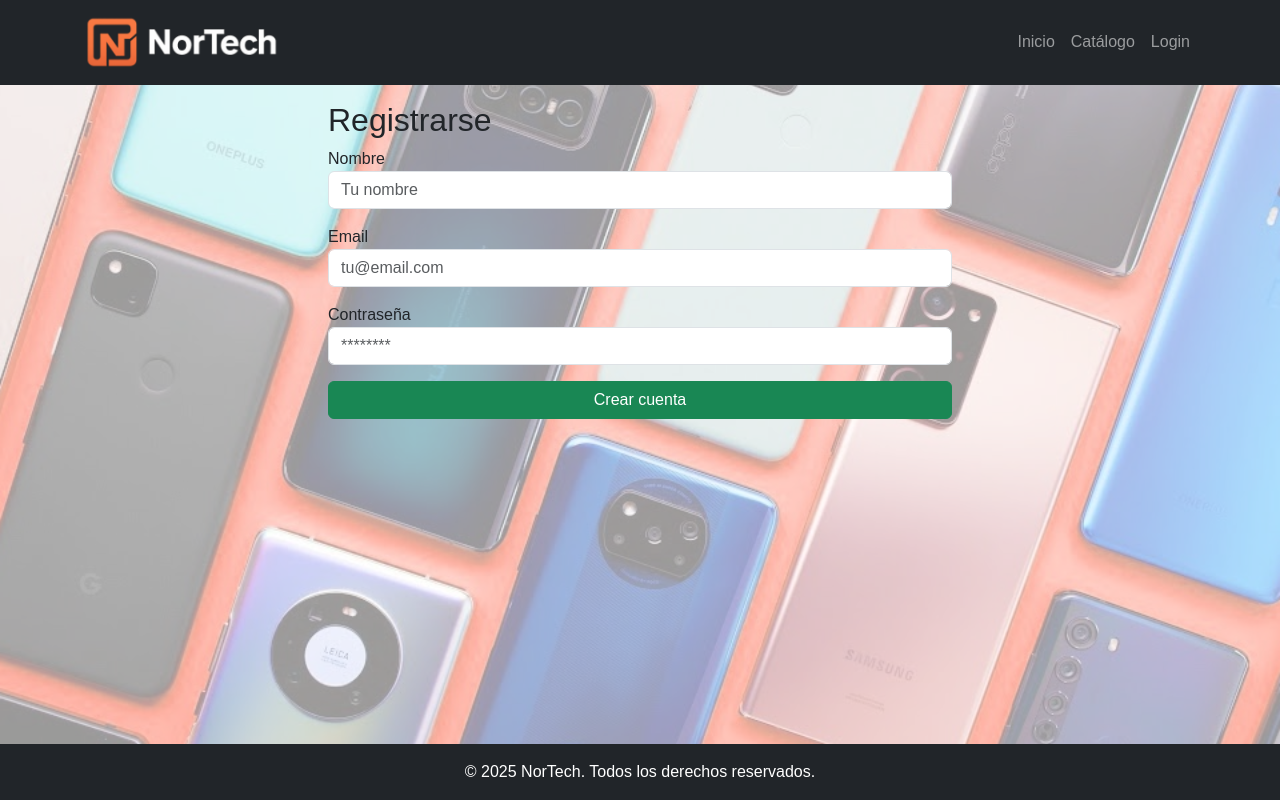
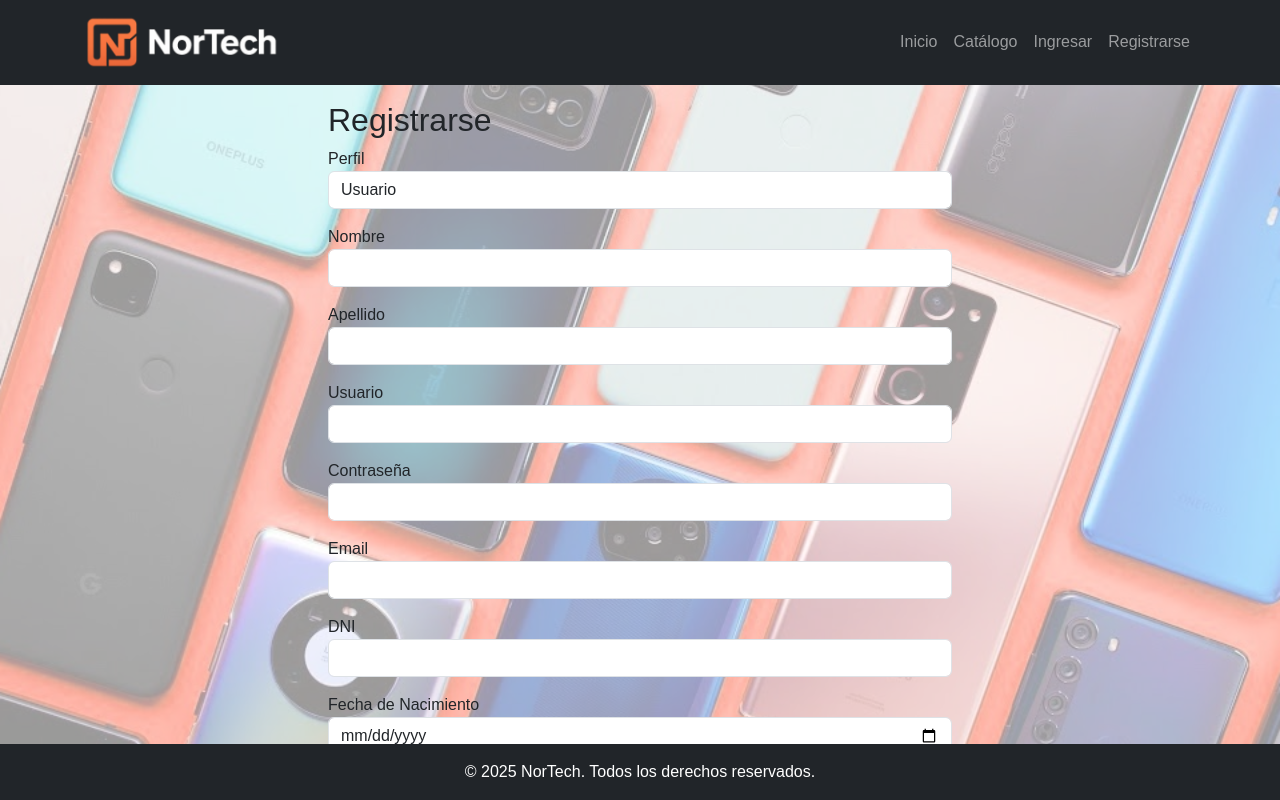
Before and after one commit to juanmatiaspinat/nortech-frontend, a React (Vite) app: page /registro in a window 1280 px wide. Built offline with nearby package versions, Linux system fonts and the light colour scheme.

Commit message:
Mejora en formulario de registro y botón de registro en navbar

```diff
--- a/src/components/Navbar.jsx
+++ b/src/components/Navbar.jsx
@@ -15,7 +15,7 @@ function Navbar() {
         <nav className="navbar navbar-expand-lg navbar-dark bg-dark">
             <div className="container">
                 <Link className="navbar-brand" to="/">
-                    <img src={logo} alt="Logo de NorTech" width="200"/>
+                    <img src={logo} alt="Logo de NorTech" width="200" />
                 </Link>
                 <button className="navbar-toggler" type="button" data-bs-toggle="collapse" data-bs-target="#navbarNav">
                     <span className="navbar-toggler-icon"></span>
@@ -29,14 +29,23 @@ function Navbar() {
                             <Link className="nav-link" to="/catalogo">Catálogo</Link>
                         </li>
                         {isAuthenticated ? (
-                            <li className="nav-item">
-                                <span className="nav-link">{datauserAuth.email}</span>  {/* Mostrar el correo del usuario autenticado */}
-                                <button className="btn btn-link nav-link" onClick={handleLogout}>Logout</button>
-                            </li>
+                            <>
+                                <li className="nav-item">
+                                    <span className="nav-link">{datauserAuth.email}</span>
+                                </li>
+                                <li className="nav-item">
+                                    <button className="btn btn-link nav-link" onClick={handleLogout}>Salir</button>
+                                </li>
+                            </>
                         ) : (
-                            <li className="nav-item">
-                                <Link className="nav-link" to="/login">Login</Link>
-                            </li>
+                            <>
+                                <li className="nav-item">
+                                    <Link className="nav-link" to="/login">Ingresar</Link>
+                                </li>
+                                <li className="nav-item">
+                                    <Link className="nav-link" to="/registro">Registrarse</Link>
+                                </li>
+                            </>
                         )}
                     </ul>
                 </div>
--- a/src/pages/Register.jsx
+++ b/src/pages/Register.jsx
@@ -1,21 +1,146 @@
+import { useState } from "react";
+
 function Register() {
+    const [formData, setFormData] = useState({
+        idperfil: 2,
+        nombre: "",
+        apellido: "",
+        usuario: "",
+        contraseña: "",
+        email: "",
+        dni: "",
+        fechaNacimiento: "",
+        telefono: "",
+    });
+
+    const handleChange = (e) => {
+        const { name, value } = e.target;
+        setFormData({ ...formData, [name]: value });
+    };
+
+    const handleSubmit = (e) => {
+        e.preventDefault();
+        console.log("Datos de registro:", formData);
+        // ACA SE TENDRIA QUE HACER EL FETCH/POST AL BACKEND
+        alert("Usuario registrado (simulado)");
+    };
+
     return (
         <div className="col-md-6 mx-auto">
             <h2>Registrarse</h2>
-            <form>
+            <form onSubmit={handleSubmit}>
+                <div className="mb-3">
+                    <label>Perfil</label>
+                    <select
+                        className="form-control"
+                        name="idperfil"
+                        value={formData.idperfil}
+                        onChange={handleChange}
+                    >
+                        <option value={2}>Usuario</option>
+                        <option value={1}>Administrador</option>
+                    </select>
+                </div>
+
                 <div className="mb-3">
                     <label>Nombre</label>
-                    <input type="text" className="form-control" placeholder="Tu nombre" />
+                    <input
+                        type="text"
+                        name="nombre"
+                        className="form-control"
+                        value={formData.nombre}
+                        onChange={handleChange}
+                        required
+                    />
                 </div>
+
+                <div className="mb-3">
+                    <label>Apellido</label>
+                    <input
+                        type="text"
+                        name="apellido"
+                        className="form-control"
+                        value={formData.apellido}
+                        onChange={handleChange}
+                        required
+                    />
+                </div>
+
+                <div className="mb-3">
+                    <label>Usuario</label>
+                    <input
+                        type="text"
+                        name="usuario"
+                        className="form-control"
+                        value={formData.usuario}
+                        onChange={handleChange}
+                        required
+                    />
+                </div>
+
+                <div className="mb-3">
+                    <label>Contraseña</label>
+                    <input
+                        type="password"
+                        name="contraseña"
+                        className="form-control"
+                        value={formData.contraseña}
+                        onChange={handleChange}
+                        required
+                    />
+                </div>
+
                 <div className="mb-3">
                     <label>Email</label>
-                    <input type="email" className="form-control" placeholder="tu@email.com" />
+                    <input
+                        type="email"
+                        name="email"
+                        className="form-control"
+                        value={formData.email}
+                        onChange={handleChange}
+                        required
+                    />
                 </div>
+
                 <div className="mb-3">
-                    <label>Contraseña</label>
-                    <input type="password" className="form-control" placeholder="********" />
+                    <label>DNI</label>
+                    <input
+                        type="number"
+                        name="dni"
+                        className="form-control"
+                        value={formData.dni}
+                        onChange={handleChange}
+                        required
+                    />
                 </div>
-                <button className="btn btn-success w-100">Crear cuenta</button>
+
+                <div className="mb-3">
+                    <label>Fecha de Nacimiento</label>
+                    <input
+                        type="date"
+                        name="fechaNacimiento"
+                        className="form-control"
+                        value={formData.fechaNacimiento}
+                        onChange={handleChange}
+                        required
+                    />
+                </div>
+
+                <div className="mb-3">
+                    <label>Teléfono</label>
+                    <input
+                        type="text"
+                        name="telefono"
+                        className="form-control"
+                        value={formData.telefono}
+                        onChange={handleChange}
+                        required
+                    />
+                </div>
+
+                <button className="btn btn-success w-100" type="submit">
+                    Crear cuenta
+                </button>
             </form>
         </div>
     );
--- a/src/store/AuthStore.jsx
+++ b/src/store/AuthStore.jsx
@@ -1,7 +1,7 @@
 import { create } from "zustand";
 import { persist } from "zustand/middleware";
 import axios from "axios";
-import {API_URL_AUTH} from "../api/conexiones"
+import { API_URL_AUTH } from "../api/conexiones"
 
 export const useAuthStore = create(
   persist(
@@ -39,7 +39,7 @@ export const useAuthStore = create(
             isAuthenticated: true,
             token: token,
             error: null,
-            datauserAuth:datauser
+            datauserAuth: datauser
           });
           return response.data;
         } catch (error) {
@@ -49,7 +49,7 @@ export const useAuthStore = create(
       },
       signout: async () => {
         localStorage.removeItem("token");
-        set({ isAuthenticated: false, token: null,datauserAuth:[] });
+        set({ isAuthenticated: false, token: null, datauserAuth: [] });
       },
       checkAuth: () => {
         const token = localStorage.getItem("token");
```
